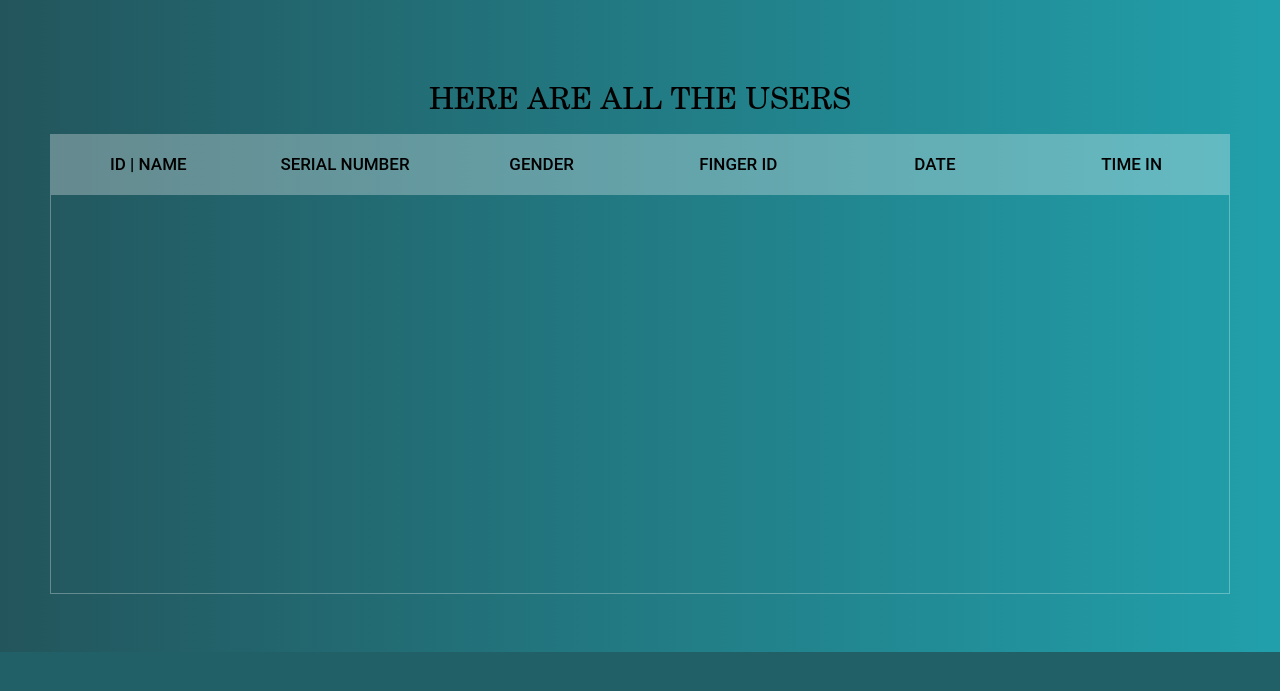
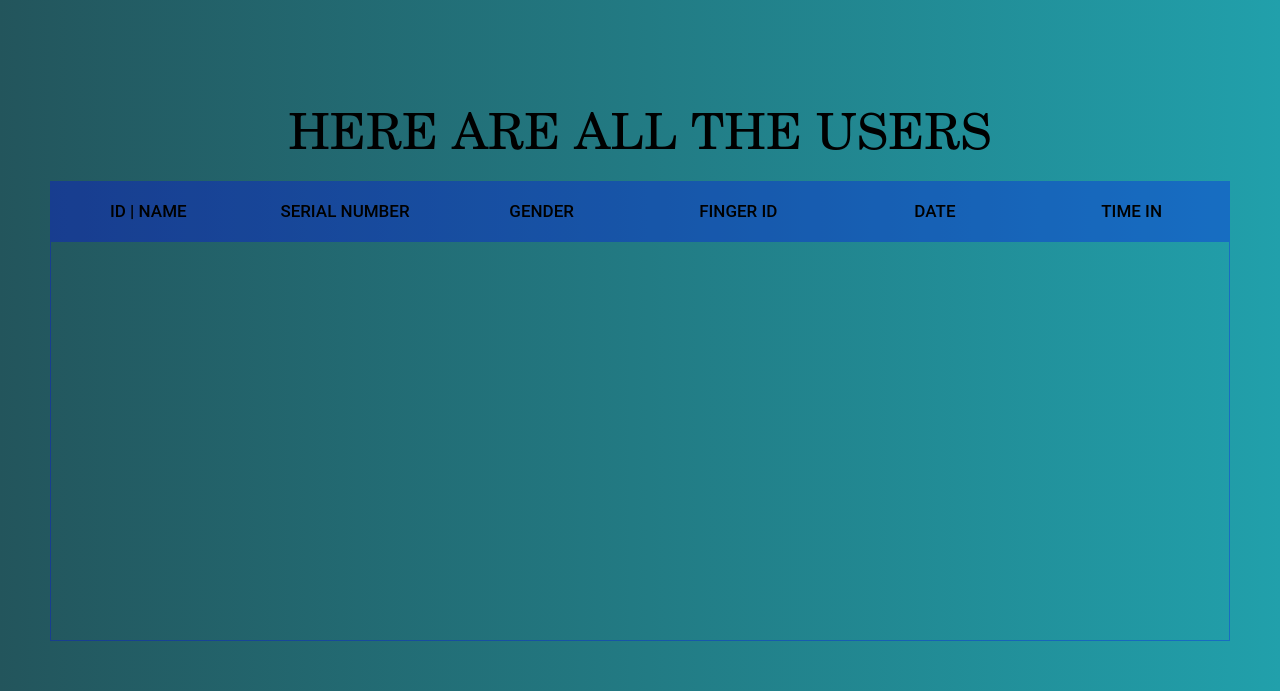
Before and after one commit to SanjanaSawant5/BiometricAttendance, a PHP site: page / in a window 1280 px wide. Shown: the part 148-839 px from the top of the page. Before the commit the page ends 800 px from the top, so only its background shows below. Run offline with PHP 8.4, Linux system fonts and the light colour scheme; data that the repository does not hold is empty.

Commit message:
Update Users.css

```diff
--- a/biometricattendance/css/Users.css
+++ b/biometricattendance/css/Users.css
@@ -1,6 +1,6 @@
 
 h1{
-  font-size: 30px;
+  font-size: 50px;
   color: #000;
   text-transform: uppercase;
   font-weight: 300;
@@ -13,13 +13,13 @@ table{
   table-layout: fixed;
 }
 .tbl-header{
-  background-color: rgba(255,255,255,0.3);
+  background-color:rgba(0,0,255,0.3);;
  }
 .tbl-content{
   height:400px;
   overflow-x:auto;
   margin-top: 0px;
-  border: 1px solid rgba(255,255,255,0.3);
+  border: 1px solid rgba(0,0,255,0.3);;
 }
 th{
   padding: 20px 15px;
@@ -36,7 +36,7 @@ td{
   font-weight: 300;
   font-size: 14px;
   color: #fff;
-  border-bottom: solid 2px rgba(255,255,255,0.1);
+  border-bottom: solid 2px rgba(0,0,255,0.3);;
 }
 section{
   margin: 50px;
```
